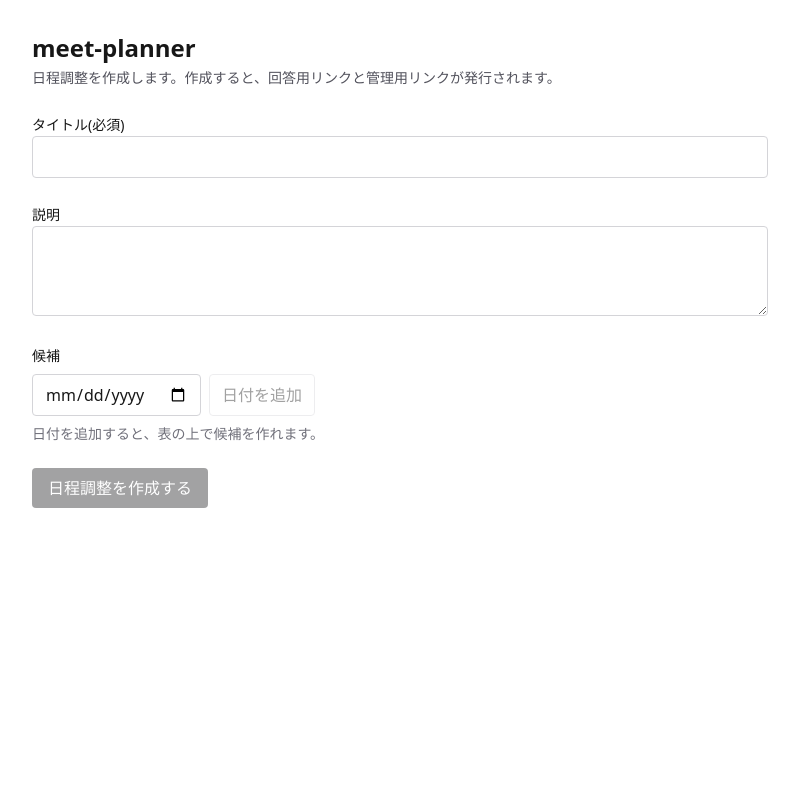
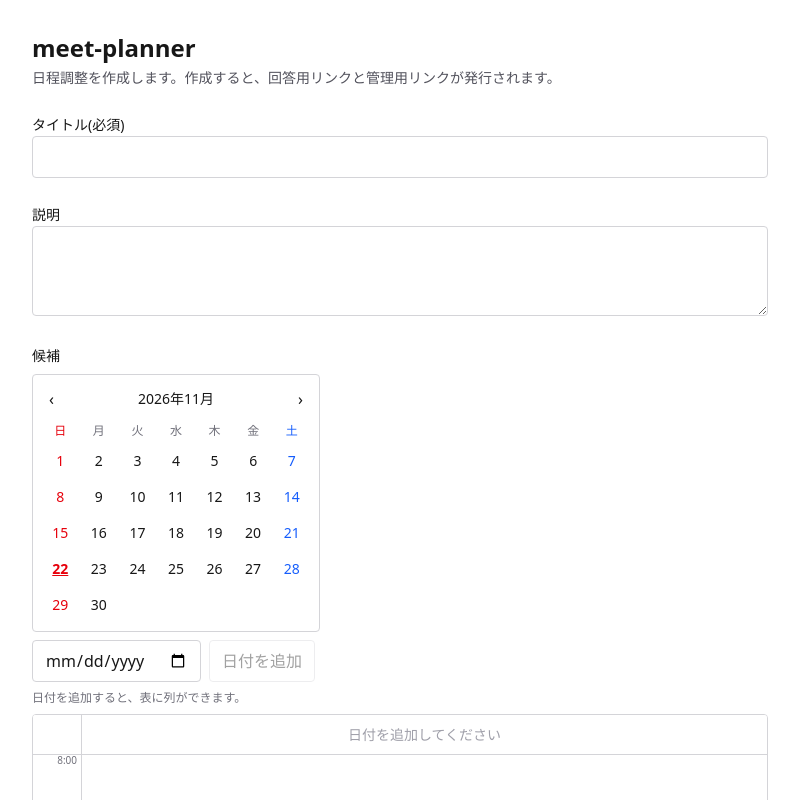
Before and after one commit to hirohito-doi/meet-planner, a Next.js app: page / in a window 1280 px wide. Shown: the top 800 px of the page, without its empty margins (240-1039 px from the left). Built offline with nearby package versions, Linux system fonts and the light colour scheme.

Commit message:
feat(app): always show a month calendar and the slot grid
The calendar sits above the date input and fills it; the add button
still turns the date into a column. The grid shows an empty column
before any date is added.

Co-Authored-By: Claude Opus 5.5 <noreply@anthropic.com>

```diff
--- /dev/null
+++ b/app/_components/month-calendar.tsx
@@ -0,0 +1,122 @@
+"use client";
+
+// 常に表示しておく月のカレンダー。日付を押すと日付の入力欄に入る。docs/spec.md「候補の作成」
+import { useState, useSyncExternalStore } from "react";
+import { jstDate } from "@/lib/jst";
+
+const WEEKDAYS = ["日", "月", "火", "水", "木", "金", "土"];
+
+/** 今日の JST の日付。サーバーでの描画(事前描画)では空にして、ブラウザで決める */
+function useToday() {
+  return useSyncExternalStore(
+    () => () => {},
+    () => jstDate(Date.now()),
+    () => "",
+  );
+}
+
+export function MonthCalendar({
+  value,
+  onSelect,
+  added,
+}: {
+  /** 日付の入力欄の値(YYYY-MM-DD) */
+  value: string;
+  onSelect: (date: string) => void;
+  /** 表の列になっている日付 */
+  added: string[];
+}) {
+  const today = useToday();
+  // 表示する月。動かすまでは、入力欄の日付か今日の月
+  const [shown, setShown] = useState<{ year: number; month: number } | null>(null);
+  const base = value || today;
+  if (!base) return <div className="h-64" />;
+  const { year, month } = shown ?? { year: Number(base.slice(0, 4)), month: Number(base.slice(5, 7)) - 1 };
+
+  const firstWeekday = new Date(Date.UTC(year, month, 1)).getUTCDay();
+  const daysInMonth = new Date(Date.UTC(year, month + 1, 0)).getUTCDate();
+  const cells = [...Array<null>(firstWeekday).fill(null), ...Array.from({ length: daysInMonth }, (_, i) => i + 1)];
+  const dateOf = (day: number) => `${year}-${String(month + 1).padStart(2, "0")}-${String(day).padStart(2, "0")}`;
+  const move = (delta: number) => {
+    const d = new Date(Date.UTC(year, month + delta, 1));
+    setShown({ year: d.getUTCFullYear(), month: d.getUTCMonth() });
+  };
+
+  return (
+    <div className="w-72 rounded border border-zinc-300 p-2">
+      <div className="mb-1 flex items-center justify-between">
+        <button type="button" aria-label="前の月" onClick={() => move(-1)} className="rounded px-2 py-1 hover:bg-zinc-100">
+          ‹
+        </button>
+        <span className="text-sm font-medium">
+          {year}年{month + 1}月
+        </span>
+        <button type="button" aria-label="次の月" onClick={() => move(1)} className="rounded px-2 py-1 hover:bg-zinc-100">
+          ›
+        </button>
+      </div>
+      <div className="grid grid-cols-7 text-center text-xs">
+        {WEEKDAYS.map((w, i) => (
+          <span key={w} className={`py-1 ${i === 0 ? "text-red-600" : i === 6 ? "text-blue-600" : "text-zinc-500"}`}>
+            {w}
+          </span>
+        ))}
+        {cells.map((day, i) =>
+          day === null ? (
+            <span key={`blank-${i}`} />
+          ) : (
+            <DayButton
+              key={day}
+              day={day}
+              date={dateOf(day)}
+              weekday={i % 7}
+              selected={dateOf(day) === value}
+              added={added.includes(dateOf(day))}
+              today={dateOf(day) === today}
+              onSelect={onSelect}
+            />
+          ),
+        )}
+      </div>
+    </div>
+  );
+}
+
+function DayButton({
+  day,
+  date,
+  weekday,
+  selected,
+  added,
+  today,
+  onSelect,
+}: {
+  day: number;
+  date: string;
+  weekday: number;
+  selected: boolean;
+  added: boolean;
+  today: boolean;
+  onSelect: (date: string) => void;
+}) {
+  const color = selected
+    ? "bg-blue-700 text-white"
+    : added
+      ? "bg-blue-100 text-blue-900"
+      : weekday === 0
+        ? "text-red-600 hover:bg-zinc-100"
+        : weekday === 6
+          ? "text-blue-600 hover:bg-zinc-100"
+          : "hover:bg-zinc-100";
+  return (
+    <button
+      type="button"
+      aria-label={date}
+      aria-pressed={selected}
+      onClick={() => onSelect(date)}
+      className={`m-0.5 rounded py-1.5 text-sm ${color} ${today ? "font-bold underline" : ""}`}
+    >
+      {day}
+    </button>
+  );
+}
--- a/app/_components/slot-grid.tsx
+++ b/app/_components/slot-grid.tsx
@@ -173,6 +173,15 @@ export function SlotGrid({
               </div>
             ))}
           </div>
+          {/* 日付がまだないときも、時刻の目盛りと空の列を出しておく */}
+          {dates.length === 0 && (
+            <div className="flex-1 border-l border-zinc-300">
+              <div className="sticky top-0 z-10 flex h-10 items-center justify-center border-b border-zinc-300 bg-white text-sm text-zinc-400">
+                日付を追加してください
+              </div>
+              <div style={{ height: ROWS * ROW_HEIGHT }} />
+            </div>
+          )}
           {dates.map((date) => (
             <div key={date} className="min-w-20 max-w-[50%] flex-1 basis-0 border-l border-zinc-300 sm:min-w-24">
               <div className="sticky top-0 z-10 flex h-10 items-center justify-center gap-1 border-b border-zinc-300 bg-white text-sm">
--- a/app/_components/slot-section.tsx
+++ b/app/_components/slot-section.tsx
@@ -1,6 +1,7 @@
 "use client";
 
 import { useState } from "react";
+import { MonthCalendar } from "./month-calendar";
 import { SlotGrid } from "./slot-grid";
 import type { useDraftSlots } from "./use-draft-slots";
 
@@ -20,6 +21,7 @@ export function SlotSection({
   return (
     <section className="space-y-2">
       <h2 className="text-sm font-medium">候補</h2>
+      <MonthCalendar value={date} onSelect={setDate} added={dates} />
       <div className="flex gap-2">
         <input
           type="date"
@@ -39,12 +41,10 @@ export function SlotSection({
           日付を追加
         </button>
       </div>
-      {dates.length === 0 ? (
-        <p className="text-sm text-zinc-500">日付を追加すると、表の上で候補を作れます。</p>
-      ) : (
-        <>
       <p className="text-xs text-zinc-500">
-            PC はドラッグ、スマホは開始と終了のマスを順にタップして候補を作ります。候補を選ぶと削除できます。
+        {dates.length === 0
+          ? "日付を追加すると、表に列ができます。"
+          : "PC はドラッグ、スマホは開始と終了のマスを順にタップして候補を作ります。候補を選ぶと削除できます。"}
       </p>
       <SlotGrid
         dates={dates}
@@ -56,8 +56,6 @@ export function SlotSection({
         fixedDates={fixedDates}
       />
       <p className="text-xs text-zinc-500">新しい候補: {drafts.length}件</p>
-        </>
-      )}
     </section>
   );
 }
```
Also changed, not shown: 2 other files (tests, documents, lock files or other folders). Lines whose indentation alone changed are shown as unchanged.
